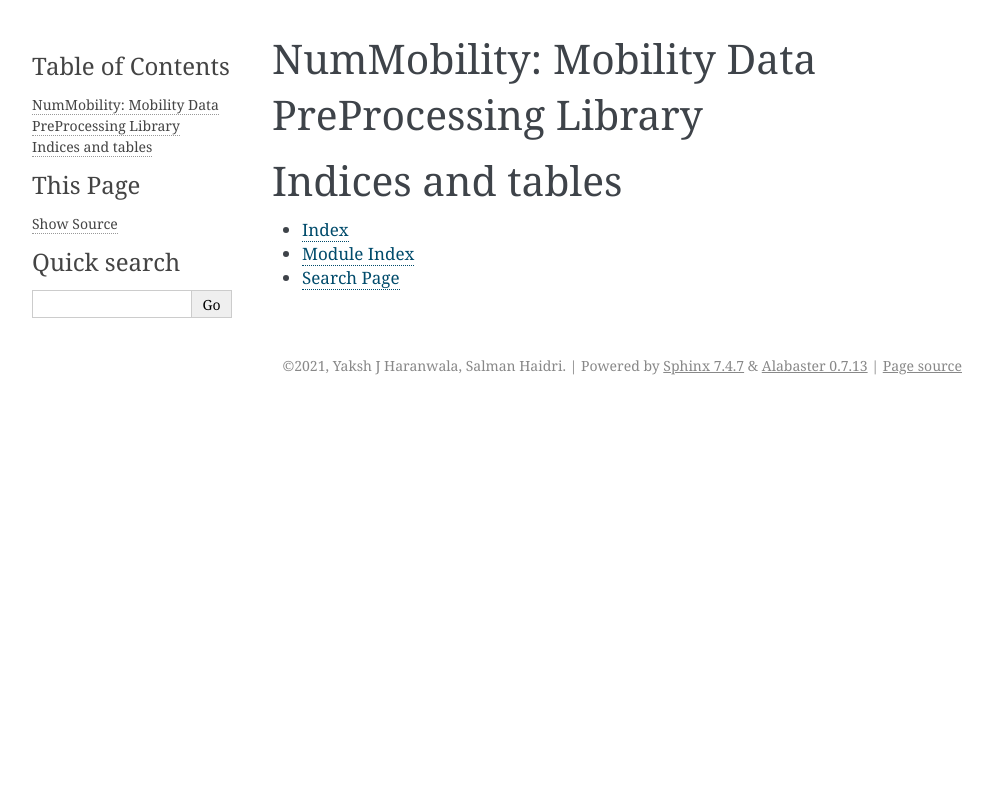
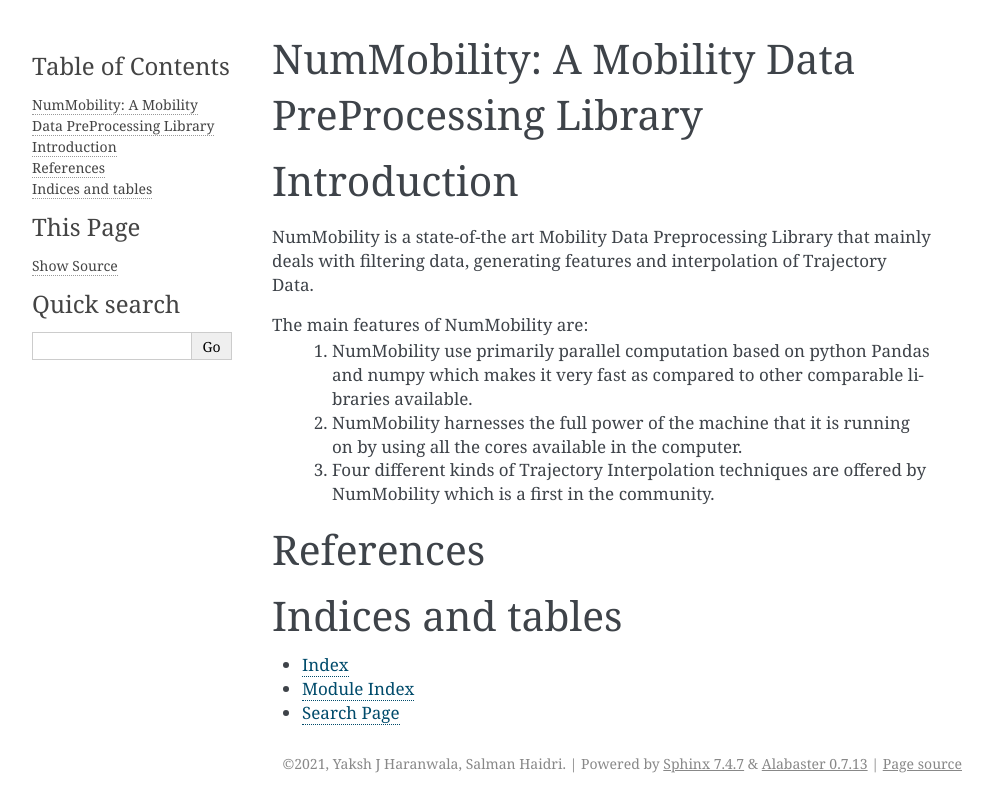
Before and after one commit to YakshHaranwala/PTRAIL, a Sphinx documentation site: the page built from docs/index.rst, in a window 1280 px wide. Shown: the top 812 px of the page, without its empty margins (148-1141 px from the left). Built offline with Sphinx 7.4.7, drawn with Linux system fonts in a browser that asks for light colours.

Commit message:
Some changes

```diff
--- a/docs/index.rst
+++ b/docs/index.rst
@@ -1,9 +1,29 @@
-NumMobility: Mobility Data PreProcessing Library
-================================================
+NumMobility: A Mobility Data PreProcessing Library
+==================================================
 
+Introduction
+============
+
+NumMobility is a state-of-the art Mobility Data Preprocessing
+Library that mainly deals with filtering data, generating
+features and interpolation of Trajectory Data.
+
+The main features of NumMobility are:
+    1. NumMobility use primarily parallel computation based
+       on python Pandas and numpy which makes it very fast
+       as compared to other comparable libraries available.
+    2. NumMobility harnesses the full power of the machine
+       that it is running on by using all the cores available
+       in the computer.
+    3. Four different kinds of Trajectory Interpolation
+       techniques are offered by NumMobility which is
+       a first in the community.
+
+References
+==========
 .. toctree::
    :maxdepth: 2
-   :caption: Contents:
+   :caption: References:
 
 
 
```
